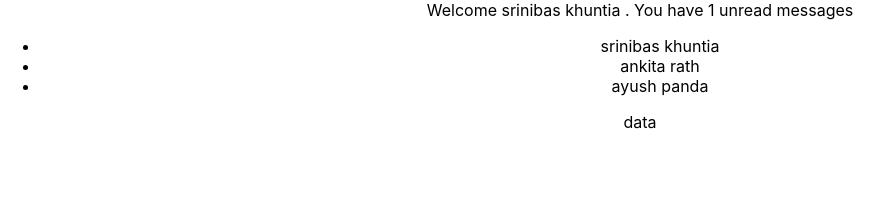
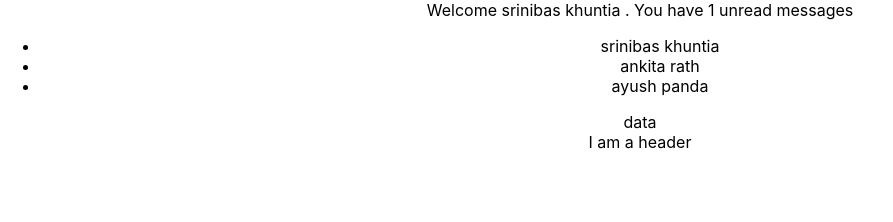
Before and after one commit to srinibas39/typescript, a React (Create React App) app: page / in a window 1280 px wide. Shown: the top 222 px of the page, without its empty margins (0-893 px from the left). Built offline with nearby package versions, Linux system fonts and the light colour scheme.

Commit message:
added children as props

```diff
--- a/src/App.tsx
+++ b/src/App.tsx
@@ -1,6 +1,7 @@
 import "./App.css";
 import { Greet } from "./components/greet";
 import { GreetList } from "./components/greetList";
+import { Header } from "./components/header";
 import { Status } from "./components/status";
 
 const App = () => {
@@ -18,6 +19,7 @@ const App = () => {
       />
       <GreetList nameList={nameList} />
       <Status status={"data"}/>
+      <Header>I am a header</Header>
     </div>
   );
 };
--- /dev/null
+++ b/src/components/header.tsx
@@ -0,0 +1,7 @@
+type HeaderProps = {
+  children: string;
+};
+
+export const Header = ({ children }: HeaderProps) => {
+  return <div>{children}</div>;
+};
```
